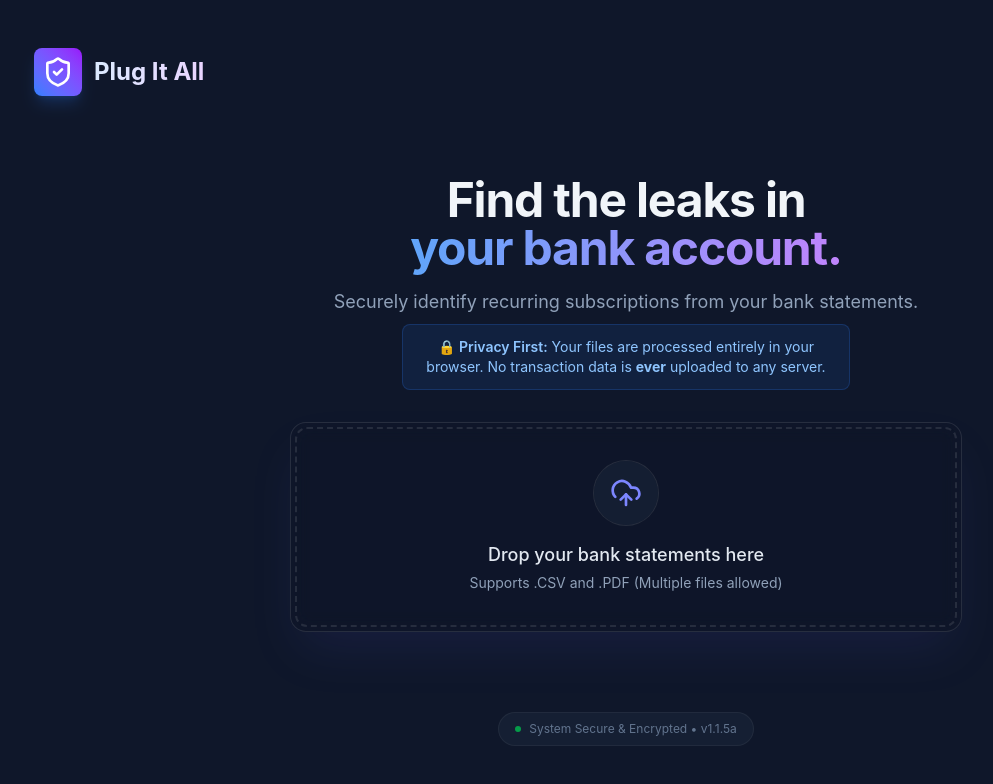
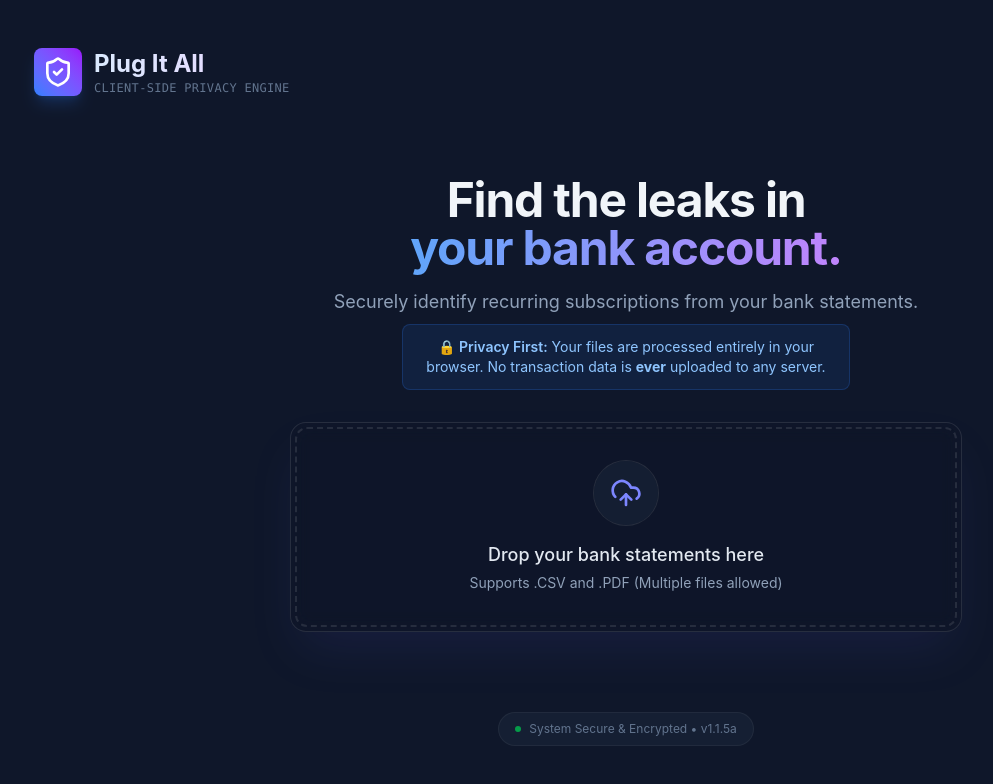
Before and after one commit to teeesss/PlugItAll, a React (Vite) app: page / in a window 1280 px wide. Shown: the top 784 px of the page, without its empty margins (14-1007 px from the left). Built offline with nearby package versions, Linux system fonts and the light colour scheme.

Commit message:
fix: Restore always-visible Privacy Engine text in Header

```diff
--- a/src/App.tsx
+++ b/src/App.tsx
@@ -232,12 +232,11 @@ function App() {
                 <p className="text-xs text-slate-400 font-medium mt-0.5">Finding leaks in your bank account</p>
               )}
             </div>
-            {/* Show Privacy Engine text only if data exists (header mode), otherwise it's in Hero */}
-            {hasData && (
-              <p className="text-xs text-slate-500 font-mono tracking-wide">
-                {isProcessing ? 'SCANNING STATEMENTS...' : 'CLIENT-SIDE PRIVACY ENGINE'}
-              </p>
-            )}
+
+            {/* Show Privacy Engine text always in header */}
+            <p className="text-xs text-slate-500 font-mono tracking-wide">
+              {isProcessing ? 'SCANNING STATEMENTS...' : 'CLIENT-SIDE PRIVACY ENGINE'}
+            </p>
           </div>
         </div>
 
```
